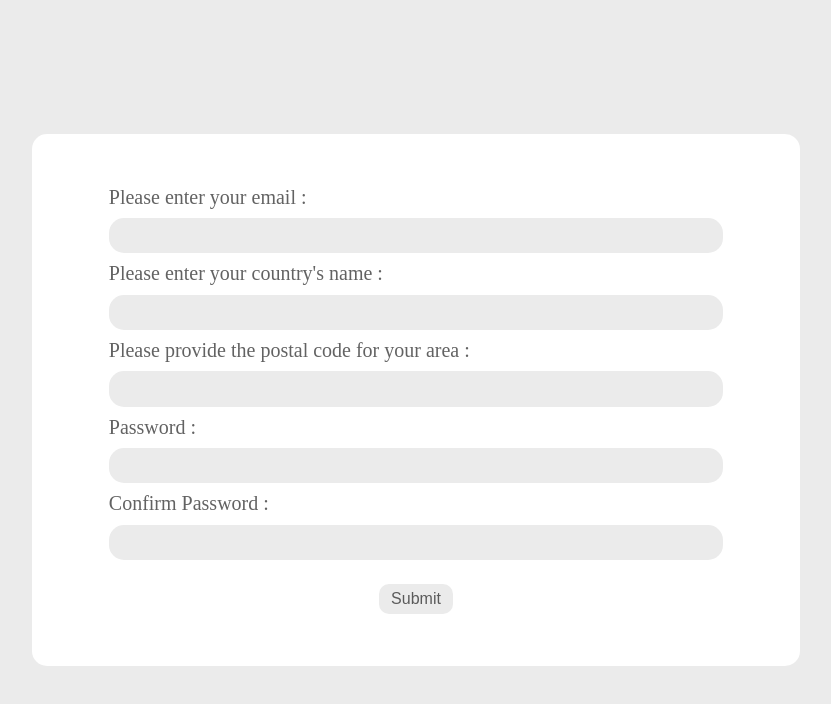
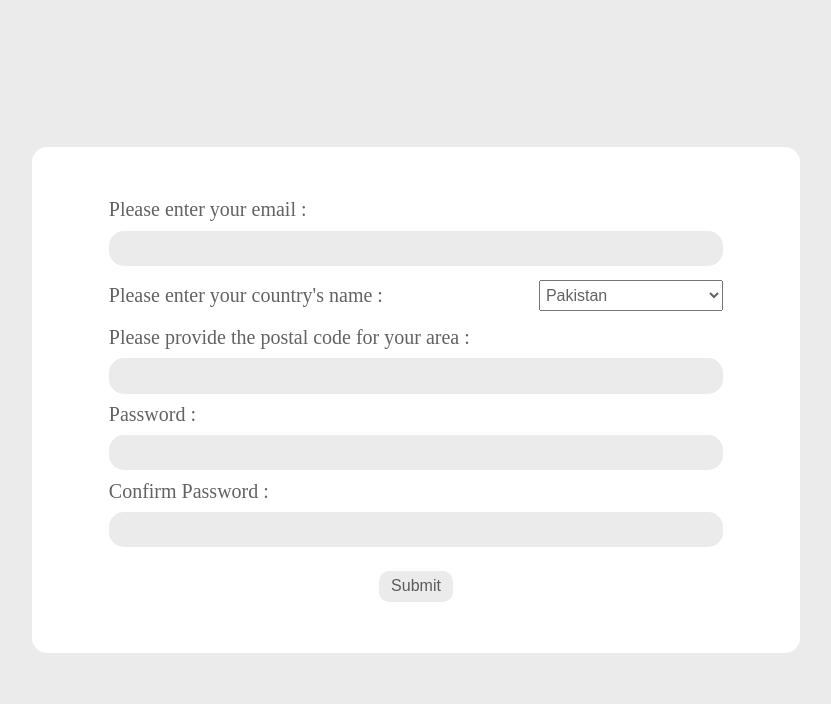
Before and after one commit to Z-K11/formValidationWithJavascript, a plain HTML site: page index.html in a window 1280 px wide. Shown: the whole page, without its empty margins (224-1055 px from the left). Drawn offline with Linux system fonts and the light colour scheme.

Commit message:
switched select element for country selection

```diff
--- a/index.html
+++ b/index.html
@@ -18,10 +18,12 @@
         </div>
         <div class="Country">
             <label for="country">Please enter your country's name :</label>
-            <div class="error-wrapper">
-                <input type="text" id="country" name="country">
-                <span class="error" id="countryError" aria-live="polite"></span>
-            </div>
+                <!-- <input type="text" id="country" name="country"> -->
+                 <select name="country" id="country">
+                    <option value="pk">Pakistan</option>
+                    <option value="usa">United States of America</option>
+                    <option value="fr">France</option>
+                 </select>
         </div>
         <div class="postalCode">
             <label for="postalCode">Please provide the postal code for your area :</label>
--- a/style.css
+++ b/style.css
@@ -63,3 +63,18 @@ input
     margin-top: 15px;
     background-color: rgb(235, 235, 235);
 }
+select
+{
+    font-size: 16px;
+    width: 30%;
+    padding : 5px 2px;
+    color: rgba(0, 0, 0, 0.616);
+
+}
+.Country
+{
+    flex-direction: row;
+    align-items: center;
+    margin : 5px 0 15px 0;
+    justify-content:  space-between;
+}
```
